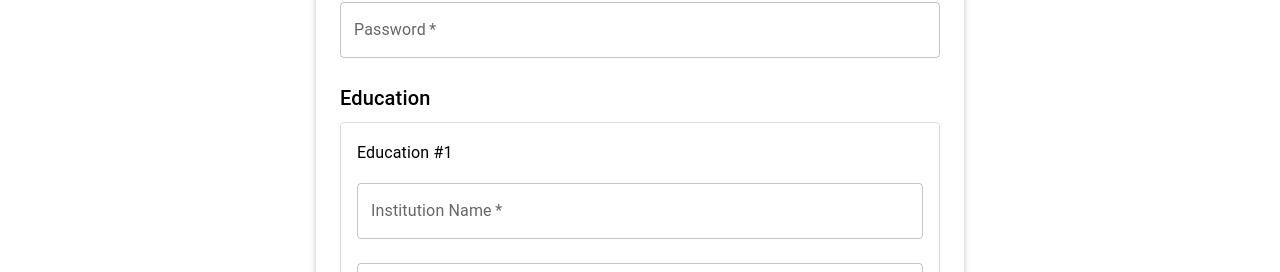
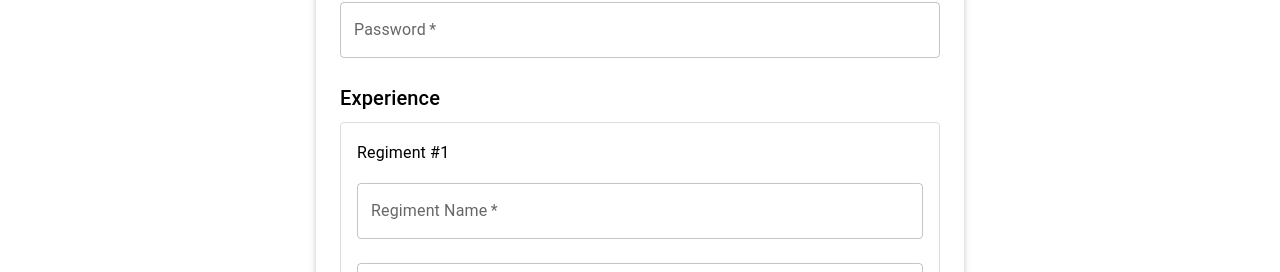
Before and after one commit to Meenakshy5/CIVEX_Project, a React (Vite) app in the folder Frontend/: page /login in a window 1280 px wide. Both pictures are taken after a click on the element "Signup". Shown: the part 396-668 px from the top of the page. Built offline with nearby package versions, Linux system fonts and the light colour scheme.

Commit message:
Last Commit :)

```diff
--- a/Frontend/src/component/Home.jsx
+++ b/Frontend/src/component/Home.jsx
@@ -181,7 +181,7 @@ const JobTile = (props) => {
           }}
         >
           <TextField
-            label="Write SOP (up to 250 words)"
+            label="Write the Statement Of Purpose (SOP) (up to 250 words)"
             multiline
             rows={8}
             style={{ width: "100%", marginBottom: "30px" }}
--- a/Frontend/src/component/Profile.jsx
+++ b/Frontend/src/component/Profile.jsx
@@ -3,11 +3,10 @@ import {
   Button,
   Grid,
   Typography,
-  Modal,
   Paper,
   TextField,
+  Avatar,
 } from "@mui/material";
-import { Chip, InputAdornment } from "@mui/material";
 import { makeStyles } from "@mui/styles";
 import axios from "axios";
 import FileUploadInput from "../lib/FileUploadInput";
@@ -27,6 +26,11 @@ const useStyles = makeStyles((theme) => ({
     alignItems: "center",
     justifyContent: "center",
   },
+  avatar: {
+    width: theme.spacing(15),
+    height: theme.spacing(15),
+    marginBottom: theme.spacing(2),
+  },
 }));
 
 const MultifieldInput = (props) => {
@@ -39,7 +43,7 @@ const MultifieldInput = (props) => {
         <Grid item container className={classes.inputBox} key={key}>
           <Grid item xs={6}>
             <TextField
-              label={`Institution Name #${key + 1}`}
+              label={`Regiment Name #${key + 1}`}
               value={education[key].institutionName}
               onChange={(event) => {
                 const newEdu = [...education];
@@ -94,7 +98,7 @@ const MultifieldInput = (props) => {
           }
           className={classes.inputBox}
         >
-          Add another institution details
+          Add another Regiment details
         </Button>
       </Grid>
     </>
@@ -233,6 +237,14 @@ const Profile = (props) => {
               alignItems: "center",
             }}
           >
+            {/* Profile Photo */}
+            {profileDetails.profile && (
+              <Avatar
+                alt="Profile Photo"
+                src={profileDetails.profile}
+                className={classes.avatar}
+              />
+            )}
             <Grid container direction="column" alignItems="stretch" spacing={3}>
               <Grid item>
                 <TextField
--- a/Frontend/src/component/Signup.jsx
+++ b/Frontend/src/component/Signup.jsx
@@ -258,11 +258,11 @@ const Signup = () => {
 
       {formData.type === 'applicant' && (
         <>
-          <Typography variant="h6" sx={{ mt: 2, mb: 1 }}>Education</Typography>
+          <Typography variant="h6" sx={{ mt: 2, mb: 1 }}>Experience</Typography>
           {formData.education.map((edu, index) => (
             <Box key={index} sx={{ mb: 2, p: 2, border: '1px solid #ddd', borderRadius: 1 }}>
               <Box sx={{ display: 'flex', justifyContent: 'space-between', alignItems: 'center' }}>
-                <Typography variant="subtitle1">Education #{index + 1}</Typography>
+                <Typography variant="subtitle1">Regiment #{index + 1}</Typography>
                 {formData.education.length > 1 && (
                   <IconButton onClick={() => removeEducation(index)} size="small">
                     <Minus className="h-4 w-4" />
@@ -273,7 +273,7 @@ const Signup = () => {
               <TextField
                 fullWidth
                 margin="normal"
-                label="Institution Name"
+                label="Regiment Name"
                 value={edu.institutionName}
                 onChange={(e) => handleEducationChange(index, 'institutionName', e.target.value)}
                 required
@@ -308,7 +308,7 @@ const Signup = () => {
             fullWidth
             sx={{ mb: 2 }}
           >
-            Add Education
+            Add Experience
           </Button>
 
           <TextField
--- a/Frontend/src/component/recruiter/JobApplications.jsx
+++ b/Frontend/src/component/recruiter/JobApplications.jsx
@@ -529,7 +529,7 @@ const ApplicationTile = (props) => {
           </Grid>
           <Grid item>Applied On: {appliedOn.toLocaleDateString()}</Grid>
           <Grid item>
-            Education:{" "}
+            Experience:{" "}
             {application.jobApplicant.education
               .map((edu) => {
                 return `${edu.institutionName} (${edu.startYear}-${
```
